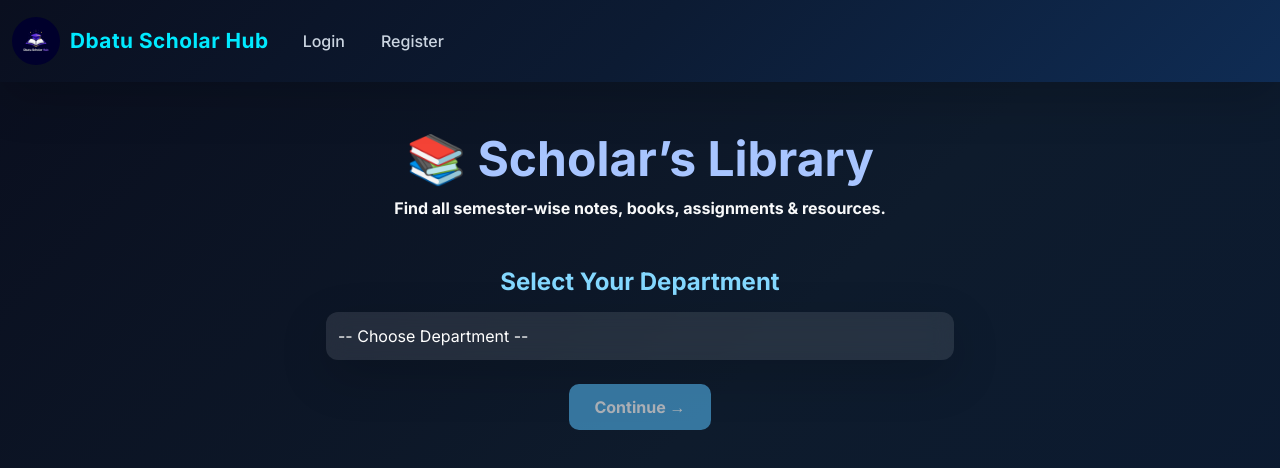
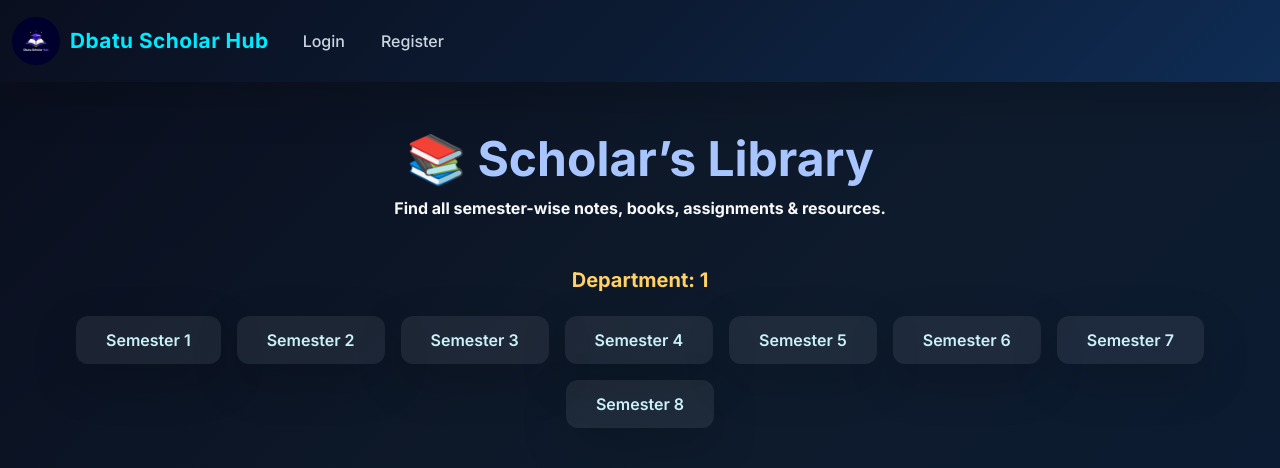
Before and after one commit to gituser-30/Resource-Allocator-project, a React (Vite) app in the folder client/: page /notes/1 in a window 1280 px wide. Shown: the top 468 px of the page. Built offline with nearby package versions, Linux system fonts and the light colour scheme; a web font is replaced by a local one.

Commit message:
Update Notes.jsx

```diff
--- a/client/src/pages/Notes.jsx
+++ b/client/src/pages/Notes.jsx
@@ -261,7 +261,7 @@
 
 import React, { useEffect, useState } from "react";
 import axios from "axios";
-import { useSearchParams } from "react-router-dom";
+import { useSearchParams, useLocation, useParams } from "react-router-dom";
 
 const Notes = () => {
   const [department, setDepartment] = useState("");
@@ -272,32 +272,67 @@ const Notes = () => {
 
   const [searchParams] = useSearchParams();
   const searchSubject = searchParams.get("subject");
+  const location = useLocation();
+  const { department: deptParam } = useParams();
 
+  // Department Name Normalization
+  const departmentMap = {
+    "Computer Engineering": "Computer",
+    "Information Technology": "Information Technology",
+    "Mechanical Engineering": "Mechanical",
+    "Civil Engineering": "Civil",
+    "Electrical Engineering": "Electrical",
+    "Electronics & Telecommunication": "ENTC",
+    "Chemical Engineering": "Chemical Engineering",
+  };
+
+  // Handle department from route (/notes/:department)
+  useEffect(() => {
+    if (location.state?.department) {
+      setDepartment(location.state.department);
+      setStep(2);
+    } else if (deptParam) {
+      const formatted = deptParam
+        .replace(/-/g, " ")
+        .replace(/\b\w/g, (l) => l.toUpperCase());
+
+      setDepartment(formatted);
+      setStep(2);
+    }
+  }, [location.state, deptParam]);
+
+  // FETCH NOTES API — FIXED
   useEffect(() => {
     if (department && semester) {
+      const backendDept = departmentMap[department] || department;
+
       axios
         .get(
-          `https://resource-allocator-backendservice.onrender.com/api/resources?department=${department}&semester=${semester}`
+          `https://resource-allocator-project.onrender.com/api/resources?department=${encodeURIComponent(
+            backendDept
+          )}&semester=${semester}`
         )
         .then((res) => setNotes(res.data))
-        .catch((err) => console.log(err));
+        .catch((err) => console.log("❌ Fetch Error:", err));
     }
   }, [department, semester]);
 
+  // Group notes by subject
   const groupedNotes = notes.reduce((acc, note) => {
     if (!acc[note.subject]) acc[note.subject] = [];
     acc[note.subject].push(note);
     return acc;
   }, {});
 
+  // Auto-select subject from ?subject=
   useEffect(() => {
     if (searchSubject && Object.keys(groupedNotes).length > 0) {
-      const found = Object.keys(groupedNotes).find(
-        (subj) => subj.toLowerCase() === searchSubject.toLowerCase()
+      const match = Object.keys(groupedNotes).find(
+        (s) => s.toLowerCase() === searchSubject.toLowerCase()
       );
-      if (found) {
+      if (match) {
         setStep(3);
-        setSelectedSubject(found);
+        setSelectedSubject(match);
       }
     }
   }, [searchSubject, groupedNotes]);
@@ -321,7 +356,7 @@ return (
         </p>
       </div>
 
-    {/* Step 1: Select Department */}
+      {/* STEP 1 */}
       {step === 1 && (
         <div className="text-center">
           <h4 className="fw-bold mb-3" style={{ color: "#84d8ff" }}>
@@ -367,13 +402,12 @@ return (
         </div>
       )}
 
-    {/* Step 2: Select Semester */}
+      {/* STEP 2 */}
       {step === 2 && (
         <div className="text-center">
           <h5 className="fw-bold" style={{ color: "#ffd166" }}>
             Department: {department}
           </h5>
-        <p className="text-light opacity-75">Select your semester below</p>
 
           <div className="d-flex flex-wrap justify-content-center gap-3 mt-4">
             {[1, 2, 3, 4, 5, 6, 7, 8].map((sem) => (
@@ -407,7 +441,7 @@ return (
         </div>
       )}
 
-    {/* Step 3: Show Subjects */}
+      {/* STEP 3 - Subject List */}
       {step === 3 && !selectedSubject && (
         <>
           <div className="d-flex justify-content-between align-items-center mb-4">
@@ -426,8 +460,8 @@ return (
 
           <div className="row g-4">
             {Object.keys(groupedNotes).length > 0 ? (
-            Object.keys(groupedNotes).map((subject, index) => (
-              <div key={index} className="col-md-3 col-sm-6">
+              Object.keys(groupedNotes).map((subject, i) => (
+                <div key={i} className="col-md-3 col-sm-6">
                   <div
                     className="shadow-lg text-center"
                     style={{
@@ -461,7 +495,7 @@ return (
         </>
       )}
 
-    {/* Step 4: Show Notes */}
+      {/* STEP 4 - Notes */}
       {step === 3 && selectedSubject && (
         <>
           <div className="d-flex justify-content-between align-items-center mb-4">
@@ -506,10 +540,7 @@ return (
                     target="_blank"
                     rel="noopener noreferrer"
                     className="btn btn-info w-100 fw-bold mt-3"
-                  style={{
-                    background: "#4ea8de",
-                    borderRadius: "10px",
-                  }}
+                    style={{ background: "#4ea8de", borderRadius: "10px" }}
                   >
                     View File
                   </a>
@@ -521,7 +552,6 @@ return (
       )}
     </div>
   );
-
 };
 
 export default Notes;
```
Lines whose indentation alone changed are shown as unchanged.
